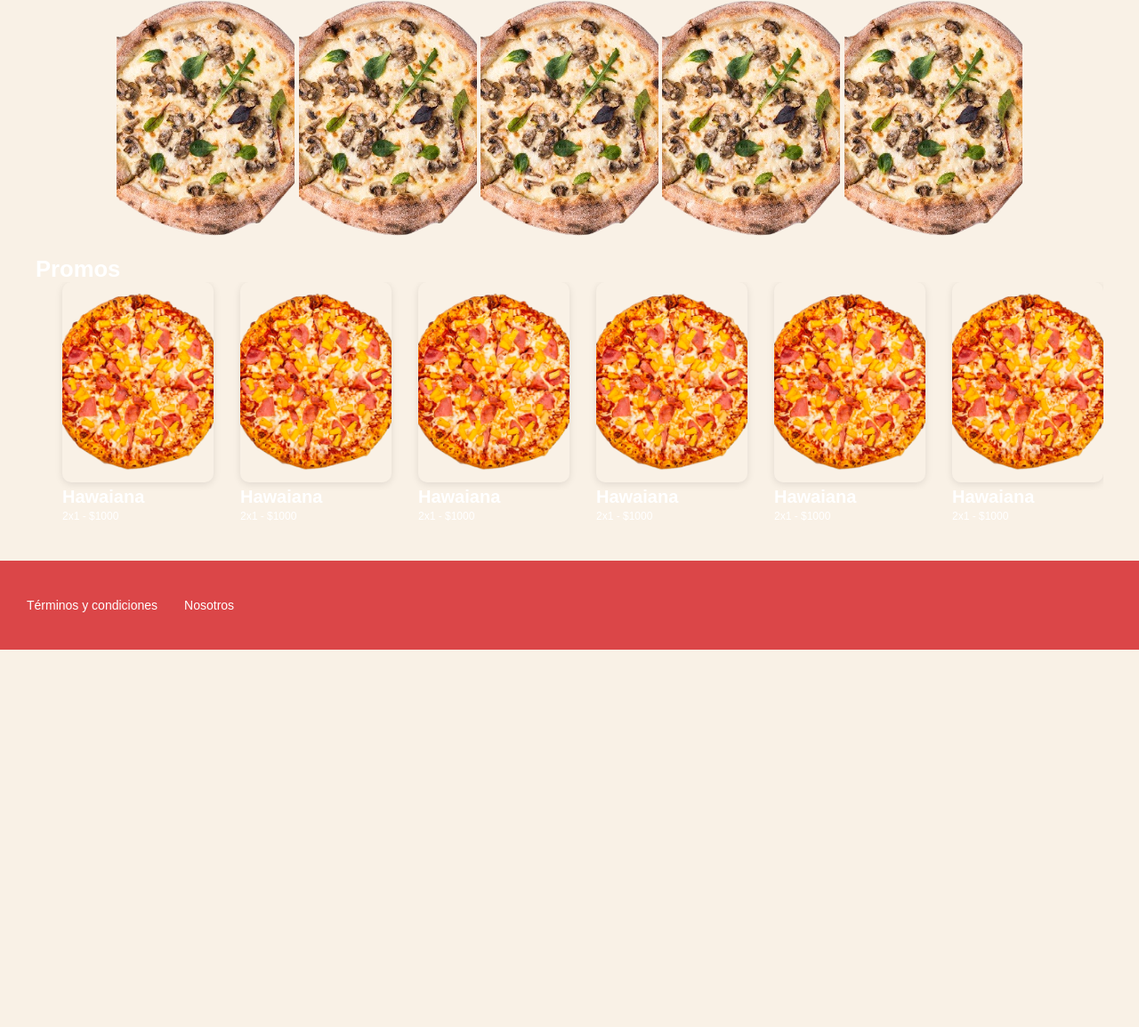
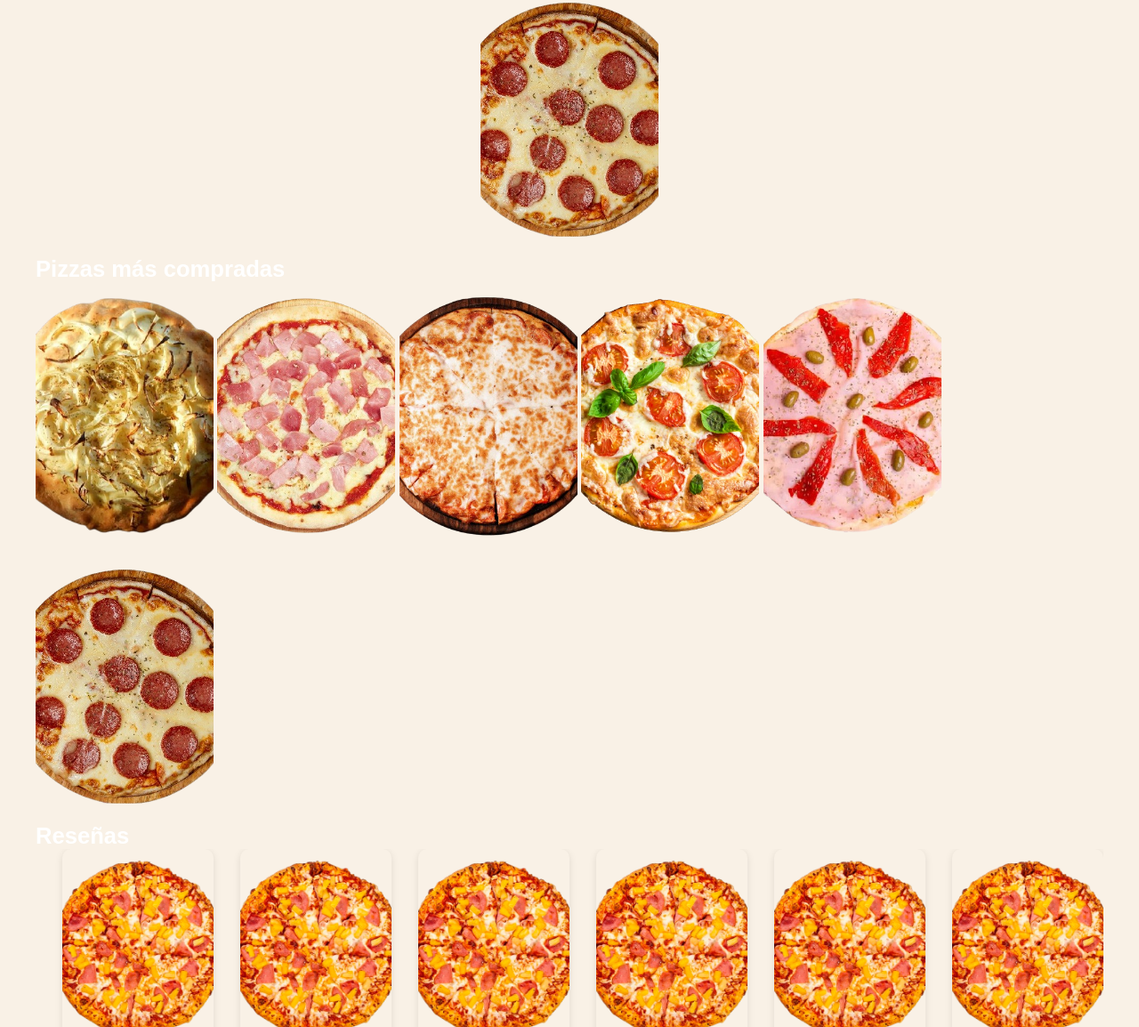
Before and after one commit to CamilaChoque/Pizzer-a-, a plain HTML site: page index.html in a window 1280 px wide. Shown: the part 1209-2363 px from the top of the page at 89% size. Before the commit the page ends 1939 px from the top, so only its background shows below. Drawn offline with Linux system fonts and the light colour scheme; files whose address does not match are found by name; a web font is replaced by a local one.

Commit message:
feat: selección de pizza destacada y promos | Nuevo 'Reseñas'

```diff
--- a/index.html
+++ b/index.html
@@ -20,6 +20,10 @@
     <link rel="preconnect" href="https://fonts.googleapis.com">
     <link rel="preconnect" href="https://fonts.gstatic.com" crossorigin>
     <link href="https://fonts.googleapis.com/css2?family=Big+Shoulders+Text:wght@100..900&family=Comfortaa:wght@300..700&display=swap" rel="stylesheet">
+
+    <link rel="preconnect" href="https://fonts.googleapis.com">
+    <link rel="preconnect" href="https://fonts.gstatic.com" crossorigin>
+    <link href="https://fonts.googleapis.com/css2?family=Dancing+Script:wght@400..700&family=Danfo&family=Playfair:ital,opsz,wght@0,5..1200,300..900;1,5..1200,300..900&family=Poetsen+One&family=Sancreek&display=swap" rel="stylesheet">
     <!-- vinculación fontawesome -->
     <script src="https://kit.fontawesome.com/9ecf2606fd.js" crossorigin="anonymous"></script>
 </head>
@@ -57,6 +61,7 @@
         <section id="banner" class="d-flex">
 
             <div class="card-banner container">
+
                 <h1>Reuniendo a la familia con cada porción</h1>
                 <a href="#promo" class="btn-cac">¡PROMOS IRRESISTIBLES!</a>
             </div>
@@ -70,7 +75,6 @@
             <!-- División contenedora del titulo
                 e imagenes -->
             <div class="container" class="pizza-grid">
-
                 <h2>Pizzas más compradas</h2>
                 <!-- Div para mostrar todas las imagenes e info
                     de las películas -->
@@ -78,10 +82,10 @@
 
                     <!-- División que mostrará imagen y detalle de la pelicula, mismo
                     formato para todas las peliculas -->
-                    <!-- pelicula 01 -->
+                    <!-- pizza 01 -->
                     <div class="pizza-item">
                         <a href="./templates/description-pizza.html">
-                            <img src="./static/image/comercial/pizza/pizza-champiñones.png" alt="" class="pizza-item-img">
+                            <img src="./static/image/comercial/pizza/pizza-fugazzetta.png" alt="" class="pizza-item-img">
 
                             <div class="pizza-item-detail">
                                 <p class="pizza-item-detail-title">Champiñones</p>
@@ -90,10 +94,10 @@
                         </a>
                     </div>
 
-                    <!-- pelicula 02 -->
+                    <!-- pizza 02 -->
                     <div class="pizza-item">
                         <a href="./templates/description-pizza.html">
-                            <img src="./static/image/comercial/pizza/pizza-champiñones.png" alt="" class="pizza-item-img">
+                            <img src="./static/image/comercial/pizza/pizza-jamon.png" alt="" class="pizza-item-img">
 
                             <div class="pizza-item-detail">
                                 <p class="pizza-item-detail-title">Champiñones</p>
@@ -102,10 +106,10 @@
                         </a>
                     </div>
 
-                    <!-- pelicula 03 -->
+                    <!-- pizza 03 -->
                     <div class="pizza-item">
                         <a href="./templates/description-pizza.html">
-                            <img src="./static/image/comercial/pizza/pizza-champiñones.png" alt="" class="pizza-item-img">
+                            <img src="./static/image/comercial/pizza/pizza-muzzarella.png" alt="" class="pizza-item-img">
 
                             <div class="pizza-item-detail">
                                 <p class="pizza-item-detail-title">Champiñones</p>
@@ -114,10 +118,10 @@
                         </a>
                     </div>
 
-                    <!-- pelicula 04 -->
+                    <!-- pizza 04 -->
                     <div class="pizza-item">
                         <a href="./templates/description-pizza.html">
-                            <img src="./static/image/comercial/pizza/pizza-champiñones.png" alt="" class="pizza-item-img">
+                            <img src="./static/image/comercial/pizza/pizza-napolitana.png" alt="" class="pizza-item-img">
 
                             <div class="pizza-item-detail">
                                 <p class="pizza-item-detail-title">Champiñones</p>
@@ -126,10 +130,10 @@
                         </a>
                     </div>
 
-                    <!-- pelicula 05 -->
+                    <!-- pizza 05 -->
                     <div class="pizza-item">
                         <a href="./templates/description-pizza.html">
-                            <img src="./static/image/comercial/pizza/pizza-champiñones.png" alt="" class="pizza-item-img">
+                            <img src="./static/image/comercial/pizza/pizza-jamonmorron.png" alt="" class="pizza-item-img">
 
                             <div class="pizza-item-detail">
                                 <p class="pizza-item-detail-title">Champiñones</p>
@@ -138,10 +142,10 @@
                         </a>
                     </div>
 
-                    <!-- pelicula 06 -->
+                    <!-- pizza 06 -->
                     <div class="pizza-item">
                         <a href="./templates/description-pizza.html">
-                            <img src="./static/image/comercial/pizza/pizza-champiñones.png" alt="" class="pizza-item-img">
+                            <img src="./static/image/comercial/pizza/pizza-pepperoni.png" alt="" class="pizza-item-img">
 
                             <div class="pizza-item-detail">
                                 <p class="pizza-item-detail-title">Champiñones</p>
@@ -150,10 +154,32 @@
                         </a>
                     </div>
 
-                    <!-- pelicula 07 -->
+
+
+
+                </div>
+
+            </div>
+
+        </section>
+
+        <!-- top-rated: mostrar promos-->
+        <section id="promos">
+
+            <!-- División contenedora del titulo
+                e imagenes -->
+            <div class="container" class="pizza-grid">
+                <h2>Pizzas más compradas</h2>
+                <!-- Div para mostrar todas las imagenes e info
+                    de las películas -->
+                <div id="list-popular">
+
+                    <!-- División que mostrará imagen y detalle de la pelicula, mismo
+                    formato para todas las peliculas -->
+                    <!-- pizza 01 -->
                     <div class="pizza-item">
                         <a href="./templates/description-pizza.html">
-                            <img src="./static/image/comercial/pizza/pizza-champiñones.png" alt="" class="pizza-item-img">
+                            <img src="./static/image/comercial/pizza/pizza-fugazzetta.png" alt="" class="pizza-item-img">
 
                             <div class="pizza-item-detail">
                                 <p class="pizza-item-detail-title">Champiñones</p>
@@ -162,10 +188,10 @@
                         </a>
                     </div>
 
-                    <!-- pelicula 08 -->
+                    <!-- pizza 02 -->
                     <div class="pizza-item">
                         <a href="./templates/description-pizza.html">
-                            <img src="./static/image/comercial/pizza/pizza-champiñones.png" alt="" class="pizza-item-img">
+                            <img src="./static/image/comercial/pizza/pizza-jamon.png" alt="" class="pizza-item-img">
 
                             <div class="pizza-item-detail">
                                 <p class="pizza-item-detail-title">Champiñones</p>
@@ -174,10 +200,10 @@
                         </a>
                     </div>
 
-                    <!-- pelicula 09 -->
+                    <!-- pizza 03 -->
                     <div class="pizza-item">
                         <a href="./templates/description-pizza.html">
-                            <img src="./static/image/comercial/pizza/pizza-champiñones.png" alt="" class="pizza-item-img">
+                            <img src="./static/image/comercial/pizza/pizza-muzzarella.png" alt="" class="pizza-item-img">
 
                             <div class="pizza-item-detail">
                                 <p class="pizza-item-detail-title">Champiñones</p>
@@ -186,10 +212,10 @@
                         </a>
                     </div>
 
-                    <!-- pelicula 10 -->
+                    <!-- pizza 04 -->
                     <div class="pizza-item">
                         <a href="./templates/description-pizza.html">
-                            <img src="./static/image/comercial/pizza/pizza-champiñones.png" alt="" class="pizza-item-img">
+                            <img src="./static/image/comercial/pizza/pizza-napolitana.png" alt="" class="pizza-item-img">
 
                             <div class="pizza-item-detail">
                                 <p class="pizza-item-detail-title">Champiñones</p>
@@ -198,20 +224,47 @@
                         </a>
                     </div>
 
+                    <!-- pizza 05 -->
+                    <div class="pizza-item">
+                        <a href="./templates/description-pizza.html">
+                            <img src="./static/image/comercial/pizza/pizza-jamonmorron.png" alt="" class="pizza-item-img">
+
+                            <div class="pizza-item-detail">
+                                <p class="pizza-item-detail-title">Champiñones</p>
+                                <p class="pizza-item-detail-subtitle">$2000 - Ingredientes</p>
+                            </div>
+                        </a>
+                    </div>
+
+                    <!-- pizza 06 -->
+                    <div class="pizza-item">
+                        <a href="./templates/description-pizza.html">
+                            <img src="./static/image/comercial/pizza/pizza-pepperoni.png" alt="" class="pizza-item-img">
+
+                            <div class="pizza-item-detail">
+                                <p class="pizza-item-detail-title">Champiñones</p>
+                                <p class="pizza-item-detail-subtitle">$2000 - Ingredientes</p>
+                            </div>
+                        </a>
+                    </div>
+
+
+
+
                 </div>
 
             </div>
 
         </section>
 
-        <!-- top-rated: mostrar promos-->
-        <section id="promo"><!--<section id="top-rated">-->
+        <!-- resenias: comentario de clientes sobre su experiencia-->
+        <section id="resenias"><!--<section id="top-rated">-->
 
              <!-- División contenedora del titulo
                 e imagenes -->
                 <div class="container">
 
-                    <h2>Promos</h2>
+                    <h2>Reseñas</h2>
                     <!-- Div para mostrar todas las imagenes e info
                         de las pizzas -->
                     <div id="list-top-rated" class="pizzas-scroller">
```
